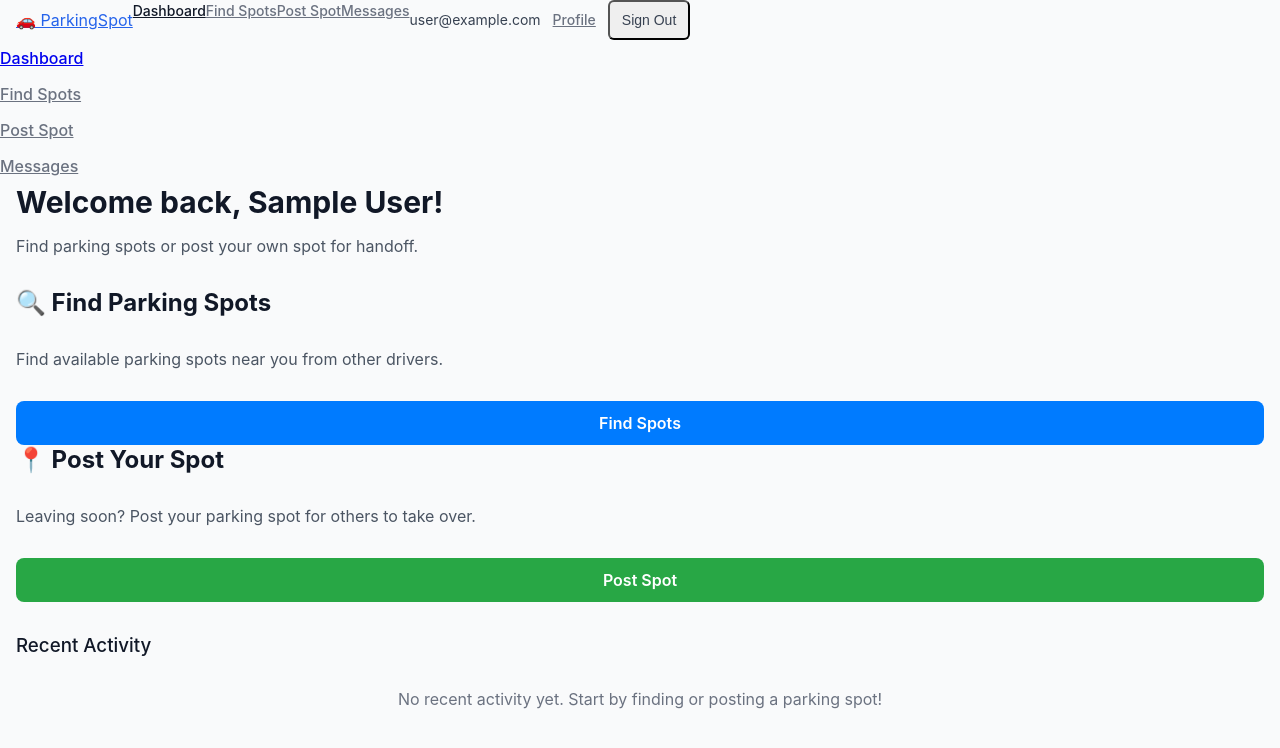
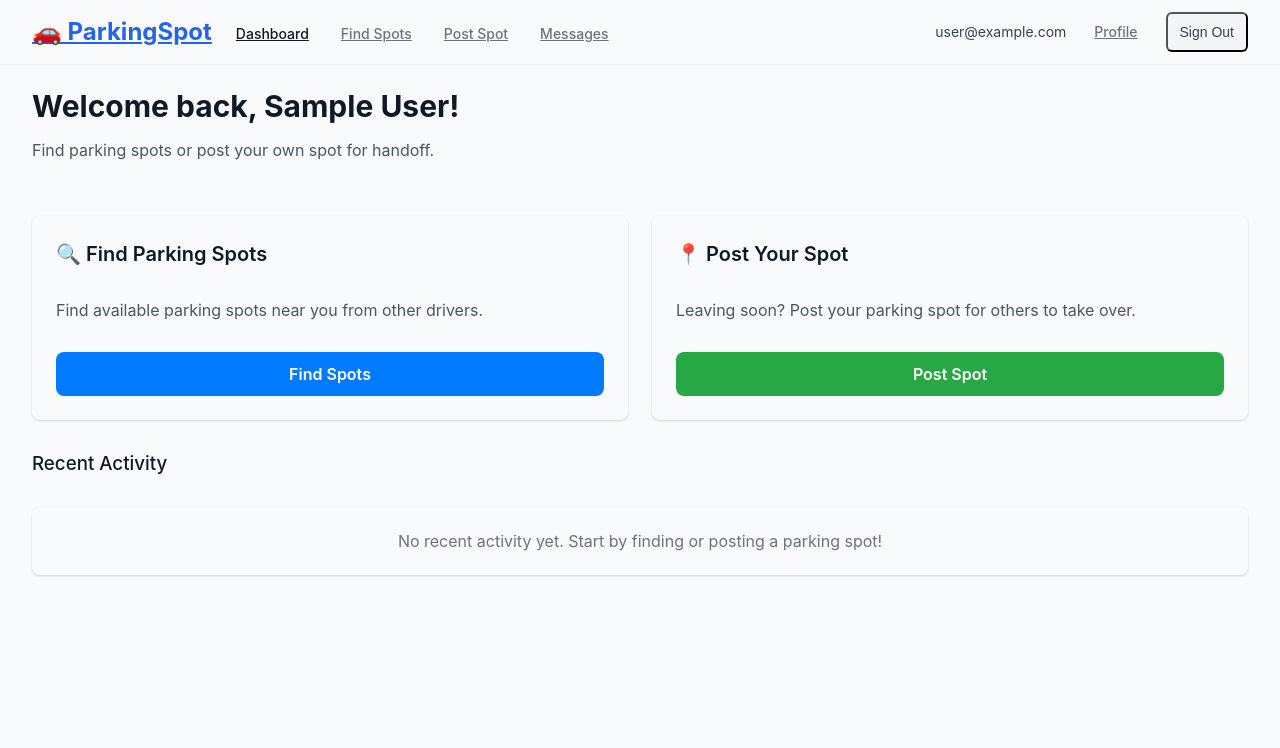
Before and after one commit to birthquake/parking-handoff, a React (Create React App) app: page /dashboard in a window 1280 px wide. Shown: the top 748 px of the page. Built offline with nearby package versions, Linux system fonts and the light colour scheme; no server answers; sample sign-in values are in the browser's storage; the HTML template or start-up script is replaced by a standard one.

Commit message:
Update index.css

```diff
--- a/src/index.css
+++ b/src/index.css
@@ -238,6 +238,176 @@ code {
   cursor: not-allowed;
 }
 
-.group {
-  /* Group utility for hover states */
+/* Grid layout utilities */
+.grid {
+  display: grid;
 }
+
+.grid-cols-1 {
+  grid-template-columns: repeat(1, minmax(0, 1fr));
+}
+
+.gap-6 {
+  gap: 1.5rem;
+}
+
+/* Responsive grid */
+@media (min-width: 768px) {
+  .md\:grid-cols-2 {
+    grid-template-columns: repeat(2, minmax(0, 1fr));
+  }
+}
+
+.shadow {
+  box-shadow: 0 1px 3px 0 rgba(0, 0, 0, 0.1), 0 1px 2px 0 rgba(0, 0, 0, 0.06);
+}
+
+.shadow-sm {
+  box-shadow: 0 1px 2px 0 rgba(0, 0, 0, 0.05);
+}
+
+.mx-auto {
+  margin-left: auto;
+  margin-right: auto;
+}
+
+.max-w-7xl {
+  max-width: 80rem;
+}
+
+.max-w-2xl {
+  max-width: 42rem;
+}
+
+.h-16 {
+  height: 4rem;
+}
+
+.justify-between {
+  justify-content: space-between;
+}
+
+.flex-shrink-0 {
+  flex-shrink: 0;
+}
+
+.hidden {
+  display: none;
+}
+
+@media (min-width: 640px) {
+  .sm\:ml-6 {
+    margin-left: 1.5rem;
+  }
+  .sm\:flex {
+    display: flex;
+  }
+  .sm\:space-x-8 > * + * {
+    margin-left: 2rem;
+  }
+  .sm\:px-6 {
+    padding-left: 1.5rem;
+    padding-right: 1.5rem;
+  }
+  .sm\:hidden {
+    display: none;
+  }
+}
+
+@media (min-width: 1024px) {
+  .lg\:px-8 {
+    padding-left: 2rem;
+    padding-right: 2rem;
+  }
+}
+
+.inline-flex {
+  display: inline-flex;
+}
+
+.pt-1 {
+  padding-top: 0.25rem;
+}
+
+.border-b-2 {
+  border-bottom-width: 2px;
+}
+
+.border-blue-500 {
+  border-color: #3b82f6;
+}
+
+.space-x-4 > * + * {
+  margin-left: 1rem;
+}
+
+.rounded-lg {
+  border-radius: 0.5rem;
+}
+
+.bg-blue-100 {
+  background-color: #dbeafe;
+}
+
+.bg-blue-600 {
+  background-color: #2563eb;
+}
+
+.bg-blue-700 {
+  background-color: #1d4ed8;
+}
+
+.text-blue-600 {
+  color: #2563eb;
+}
+
+.text-blue-700 {
+  color: #1d4ed8;
+}
+
+.bg-gray-100 {
+  background-color: #f3f4f6;
+}
+
+.bg-gray-200 {
+  background-color: #e5e7eb;
+}
+
+.border-gray-200 {
+  border-color: #e5e7eb;
+}
+
+.text-xl {
+  font-size: 1.25rem;
+  line-height: 1.75rem;
+}
+
+.text-2xl {
+  font-size: 1.5rem;
+  line-height: 2rem;
+}
+
+.font-semibold {
+  font-weight: 600;
+}
+
+.font-bold {
+  font-weight: 700;
+}
+
+.mb-4 {
+  margin-bottom: 1rem;
+}
+
+.p-6 {
+  padding: 1.5rem;
+}
+
+.py-6 {
+  padding-top: 1.5rem;
+  padding-bottom: 1.5rem;
+}
+
+.block {
+  display: block;
+}
```
